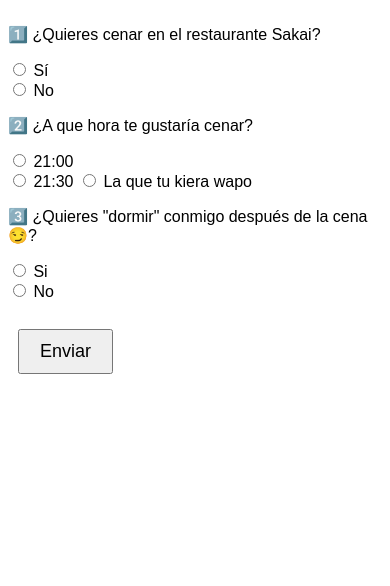
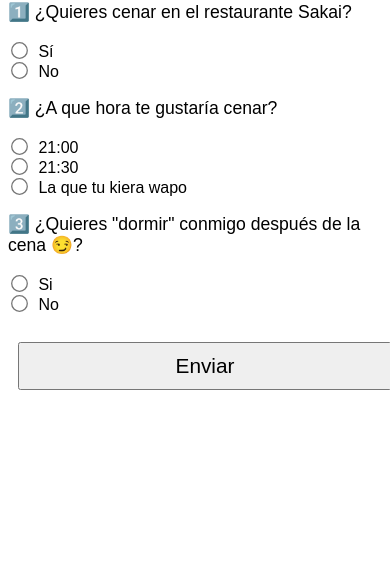
Before and after one commit to vazquezgarridosantiago/sanvalentin, a plain HTML site: page cuestionario.html in a window 390 px wide. Shown: the part 274-860 px from the top of the page. Drawn offline with nearby package versions, Linux system fonts and the light colour scheme.

Commit message:
version movil 1.0

```diff
--- a/cuestionario.html
+++ b/cuestionario.html
@@ -1,5 +1,7 @@
 <!DOCTYPE html>
 <html lang="es">
+<meta name="viewport" content="width=device-width, initial-scale=1.0">
+
 <head>
     <meta charset="UTF-8">
     <title>Cuestionario</title>
@@ -11,17 +13,17 @@
 
 <form id="quiz">
     <p>1️⃣ ¿Quieres cenar en el restaurante Sakai?</p>
-    <label><input type="radio" name="p1" required> Sí</label><br>
-    <label><input type="radio" name="p1"> No</label>
+    <label class="option"><input type="radio" name="p1" required> Sí</label><br>
+    <label class="option"><input type="radio" name="p1"> No</label>
 
     <p>2️⃣ ¿A que hora te gustaría cenar?</p>
-    <label><input type="radio" name="p2" required> 21:00</label><br>
-    <label><input type="radio" name="p2"> 21:30</label>
-    <label><input type="radio" name="p2"> La que tu kiera wapo</label>
+    <label class="option"><input type="radio" name="p2" required> 21:00</label><br>
+    <label class="option"><input type="radio" name="p2"> 21:30</label><br>
+    <label class="option"><input type="radio" name="p2"> La que tu kiera wapo</label>
 
     <p>3️⃣ ¿Quieres "dormir" conmigo después de la cena 😏?</p>
-    <label><input type="radio" name="p3" required> Si</label><br>
-    <label class="fake-no" id="nofake">
+    <label class="option"><input type="radio" name="p3" required> Si</label><br>
+    <label class="option" id="nofake">
         <input type="radio" name="p3"> No
     </label>
 
@@ -58,7 +60,7 @@
       // Enviar correo usando EmailJS
       emailjs.send('service_fv78nzg', 'template_0677ffh', { message: mensaje })
       .then(function() {
-          alert('Correo enviado correctamente!');
+          alert('Respuestas enviadas correctamente!✨');
       }, function(error) {
           alert('Error al enviar el correo: ' + JSON.stringify(error));
       });
--- a/style.css
+++ b/style.css
@@ -30,3 +30,32 @@ button {
 .fake-no input {
     cursor: not-allowed;
 }
+
+/* Opciones del formulario */
+.opcion {
+    display: block;
+    font-size: 1.1rem;
+    margin: 10px 0;
+}
+
+/* 📱 Ajustes SOLO para móvil */
+@media (max-width: 600px) {
+
+    h1 {
+        font-size: 1.8rem;
+    }
+
+    p {
+        font-size: 1.1rem;
+    }
+
+    button {
+        width: 100%;
+        font-size: 1.3rem;
+    }
+
+    input[type="radio"] {
+        transform: scale(1.3);
+        margin-right: 8px;
+    }
+}
```
Also changed, not shown: index.html (+3 -1 lines), si.html (+2 -0 lines).
